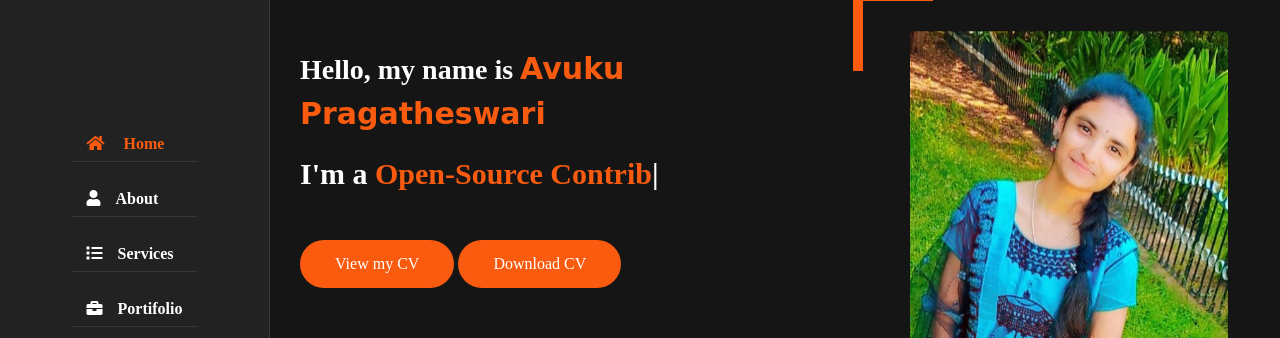
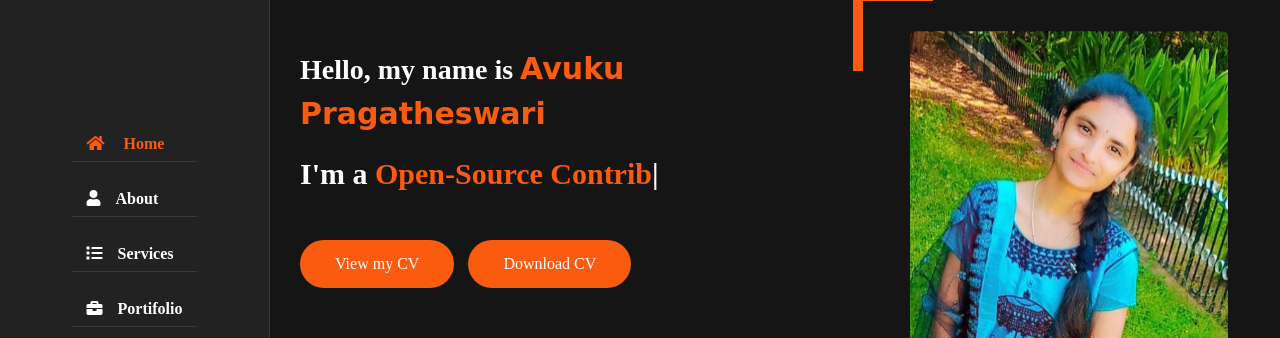
Before and after one commit to AvukuPragatheswari/portifolio, a plain HTML site: page index.html in a window 1280 px wide. Shown: the part 161-499 px from the top of the page. Drawn offline with nearby package versions, Linux system fonts and the light colour scheme; a web font is replaced by a local one.

Commit message:
Adjusted Buttons

```diff
--- a/css/style.css
+++ b/css/style.css
@@ -157,6 +157,8 @@ ul{
     background: var(--skin-color);
     color: white;
     border-radius: 40px;
+    margin-right: 10px;
+    margin-bottom: 10px;
     display: inline-block;
     white-space: nowrap;
     transition: all 0.3s ease;
--- a/index.html
+++ b/index.html
@@ -50,6 +50,9 @@
                             <p></p><br/>
                             <a href="/resume/Perfect Resume.pdf" class="btn">View my CV</a>
                             <a href="/resume/Perfect Resume.pdf" class="btn" download>Download CV</a>
+                            <br/>
+                            <br/>
+                            <br />
                         </div>
                         <div class="home-img padd-15">
                             <img src="images/hero.jpg" alt="">
@@ -72,6 +75,7 @@
                                 <div class="about-text padd-15">
                                     <h3>I'm Avuku Pragathi and <span>Web Developer</span></h3>
                                     <p>👉I am a 𝐟𝐫𝐨𝐧𝐭𝐞𝐧𝐝 𝐝𝐞𝐯𝐞𝐥𝐨𝐩𝐞𝐫.<br/>
+                                        👉I am Proficient in crafting dynamic and responsive <b>React</b> components for seamless user interfaces<br/>
                                         👉I am Proficient in 𝐇𝐓𝐌𝐋, 𝐂𝐒𝐒, 𝐚𝐧𝐝 𝐉𝐚𝐯𝐚𝐒𝐜𝐫𝐢𝐩𝐭.<br/>
                                         👉I have a great Skill in making websites 𝐫𝐞𝐬𝐩𝐨𝐧𝐬𝐢𝐯𝐞 𝐝𝐞𝐬𝐢𝐠𝐧 to ensure sites look great on any device<br/>
                                         👉I am Enthusiastic to learn 𝐧𝐞𝐰 𝐟𝐫𝐚𝐦𝐞𝐰𝐨𝐫𝐤𝐬.<br/>
```
